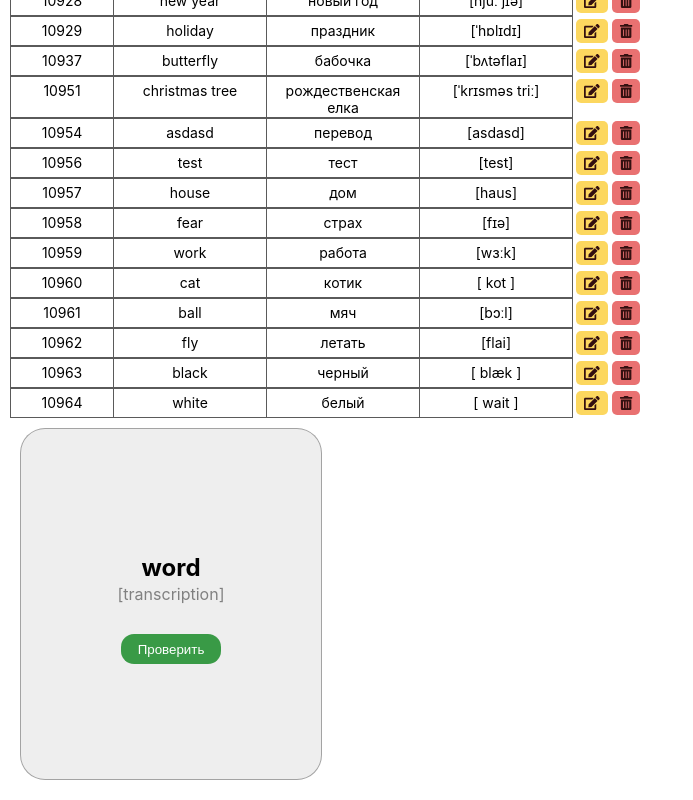
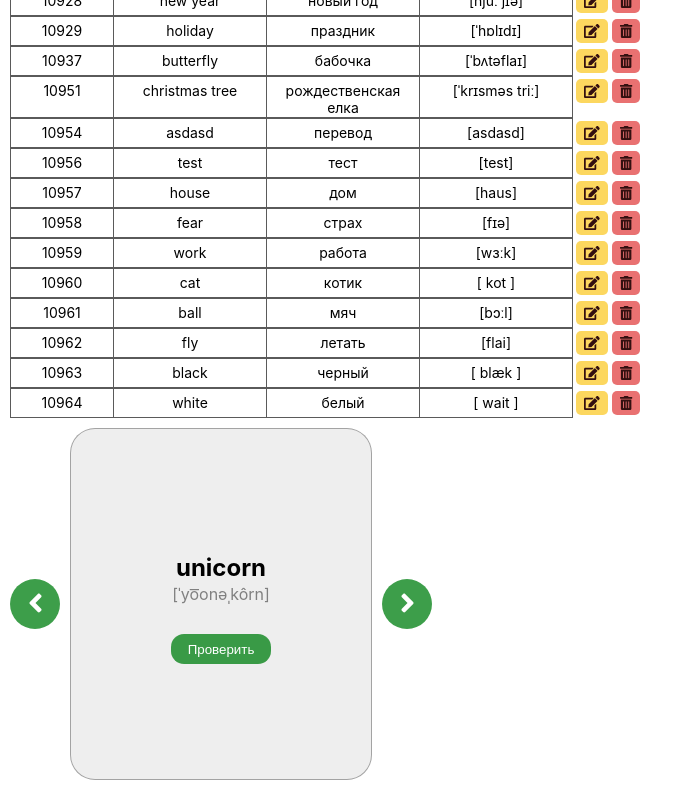
Before and after one commit to caeruleu/learn-words-app, a React (Create React App) app: page / in a window 1280 px wide. Shown: the part 353-1153 px from the top of the page, without its empty margins (0-693 px from the left). Built offline with nearby package versions, Linux system fonts and the light colour scheme.

Commit message:
cards added

```diff
--- a/src/App.js
+++ b/src/App.js
@@ -1,13 +1,13 @@
 import './assets/styles/App.scss';
 import './assets/styles/consts.scss';
 import Table from './components/Table';
-import Card from './components/Card';
+import CardList from './components/CardList';
 
 export default function App() {
   return (
     <div className="App">
       <Table />
-      <Card />
+      <CardList />
     </div>
   );
 }
--- a/src/assets/styles/card.scss
+++ b/src/assets/styles/card.scss
@@ -1,5 +1,11 @@
 @use 'consts' as c;
 @import 'consts';
+
+.cardCont {
+    display: flex;
+    flex-direction: row;
+    align-items: center;
+}
 
 .Card {
     margin: 10px;
@@ -51,3 +57,22 @@
     font-weight: 500;
     margin-top: 0px;
 }
+
+.arrowBtnLeft,
+.arrowBtnRight {
+    border: 0px;
+    background-color:  c.$checkBtn;
+    color: white;
+    font-size: 30px;
+    width: 50px;
+    height: 50px;
+    border-radius: 50px;
+}
+
+.arrowBtnLeft:hover {
+    text-align: start;
+}
+
+.arrowBtnRight:hover {
+    text-align: end;
+}
--- a/src/components/Card.jsx
+++ b/src/components/Card.jsx
@@ -1,25 +1,31 @@
 import React, { useState } from 'react';
 import '../assets/styles/card.scss';
 import '../assets/styles/consts.scss';
+import words from './words.json'
 
-export default function Card () {
+export default function Card (props) {
+    const {id, english, transcription, russian} = props;
+
     const [translated, setTranslated] = useState(false);
     const handleTranslated = () => {setTranslated(!translated);}
+
     return(
         translated
-        ?<div className='Card'>
+        ?
+        <div className='Card'>
             <div className='wordCont'>
-                <p className='cardWord'>word</p>
-                <p className='cardTranscript'>[transcription]</p>
+                <p className='cardWord'>{english}</p>
+                <p className='cardTranscript'>{transcription}</p>
             </div>
             <div className='cardBtnCont'>
-                <p className='cardTranslation'>перевод</p>
+                <p className='cardTranslation'>{russian}</p>
             </div>
         </div>
-        :<div className='Card'>
+        :
+        <div className='Card'>
             <div className='wordCont'>
-                <p className='cardWord'>word</p>
-                <p className='cardTranscript'>[transcription]</p>
+                <p className='cardWord'>{english}</p>
+                <p className='cardTranscript'>{transcription}</p>
             </div>
             <div className='cardBtnCont'>
                 <button className='cardBtn' onClick={handleTranslated}>Проверить</button>
--- /dev/null
+++ b/src/components/CardList.jsx
@@ -0,0 +1,41 @@
+import React, {useState} from "react";
+import Card from "./Card";
+import { FontAwesomeIcon } from '@fortawesome/react-fontawesome'
+import { faAngleLeft } from '@fortawesome/free-solid-svg-icons'
+import { faAngleRight } from '@fortawesome/free-solid-svg-icons'
+
+const words = require('./words.json');
+
+export default function CardList () {
+    let [index, setIndex] = useState(0);
+
+    let prev = () => {
+        if (index === 0) {
+            setIndex(words.length - 1);
+        } else {
+            setIndex(index - 1)
+        }
+    }
+
+    let next = () => {
+        if (index === words.length - 1) {
+            setIndex(0);
+        } else {
+            setIndex(index + 1);
+        }
+    }
+
+
+    return(
+        <div className="cardCont">
+            <button className="arrowBtnLeft" onClick={prev}><FontAwesomeIcon icon={faAngleLeft} /></button>
+            <Card
+            key={words[index].id}
+            english={words[index].english}
+            transcription={words[index].transcription}
+            russian={words[index].russian}
+            />
+            <button className="arrowBtnRight" onClick={next}><FontAwesomeIcon icon={faAngleRight} /></button>
+        </div>
+    )
+}
--- a/src/components/Table.jsx
+++ b/src/components/Table.jsx
@@ -7,12 +7,12 @@ const words = require('./words.json');
 export default function Table() {
     return(
         <div className='Table'>
-            <tr>
+            <tr >
                 <td className='idCol'>№</td>
                 <td className='engCol'>English</td>
                 <td className='ruCol'>Russian</td>
                 <td className='transcriptCol'>Transcription</td>
             </tr>
-            {words.map((word) => <TableRow {...word} />)}
+                {words.map((word) => <TableRow {...word} />)}
         </div>
     );}
```
